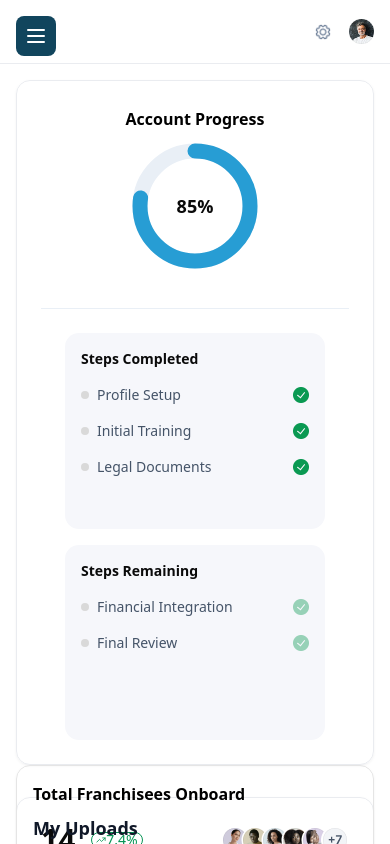
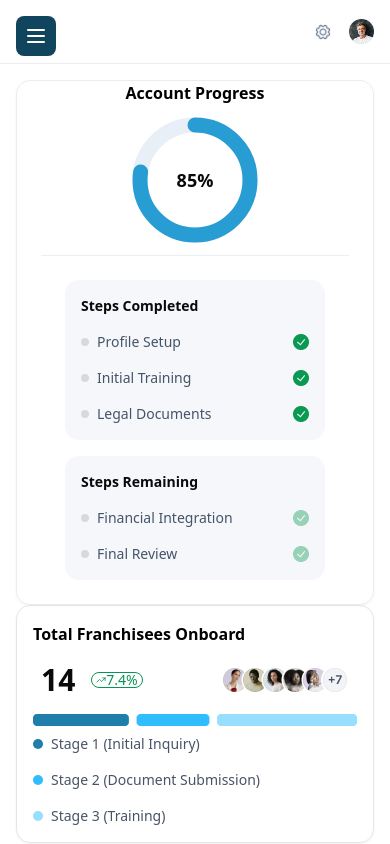
Before and after one commit to janakshukla/dashboard-assignment, a Next.js app: page / in a window 390 px wide. Built offline with nearby package versions, Linux system fonts and the light colour scheme.

Commit message:
Enhance layout of ContentPart, LowerPage, AccountProgress, and UpperPage components for improved responsiveness and visual consistency

```diff
--- a/components/ContentPart.tsx
+++ b/components/ContentPart.tsx
@@ -5,7 +5,7 @@ import UpperPage from "./UpperPage"
 
 const ContentPart = () => {
   return (
-    <div className="w-full h-screen sm:w-5/6  overflow-y-scroll " >
+    <div className="w-full h-screen   overflow-y-scroll " >
         <Header/>
         <UpperPage/>
         <LowerPage/>
--- a/components/LowerPage.tsx
+++ b/components/LowerPage.tsx
@@ -4,7 +4,7 @@ const LowerPage = () => {
 
 
   return (
-    <div className="h-screen p-4 overflow-hidden ">
+    <div className="min-h-screen p-4 overflow-hidden ">
       <div className="border  border-[#EAECF0] h-full w-full rounded-xl shadow-sm shadow-[#1018280D] ">
         <div className="p-4 border-b border-[#EAECF0]">
           <h1 className="font-semibold font-inter text-lg text-[#101828] ">
--- a/components/Subcomponents/AccountProgress.tsx
+++ b/components/Subcomponents/AccountProgress.tsx
@@ -2,7 +2,7 @@ import React from "react";
 
 const AccountProgress = () => {
   return (
-    <div className="md:w-1/3 border h-full border-[#EAECF0] rounded-xl shadow-sm shadow-[#1018280D] px-6 ">
+    <div className="lg:w-1/3 border h-full border-[#EAECF0] rounded-xl shadow-sm shadow-[#1018280D] px-6 ">
       <div className="h-1/3 border-b flex justify-center flex-col items-center border-[#E9EFF6] ">
         <h1 className="font-inter text-black font-semibold ">
           Account Progress
--- a/components/UpperPage.tsx
+++ b/components/UpperPage.tsx
@@ -5,7 +5,7 @@ import FeedBack from './Subcomponents/FeedBack'
 
 const UpperPage = () => {
   return (
-    <div className="h-[85vh] md:flex  gap-4 p-4">
+    <div className="min-h-[85vh] sm:flex  gap-4 p-4">
        <AccountProgress/>
         <TotalOnboarding/>
         <FeedBack/>
```
